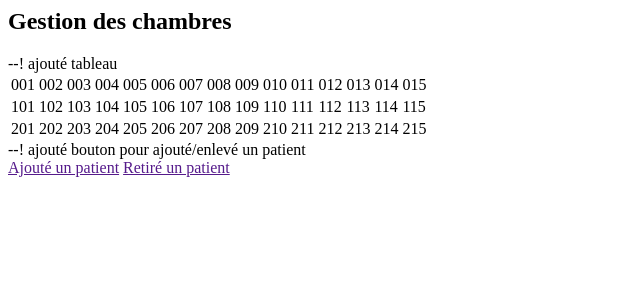
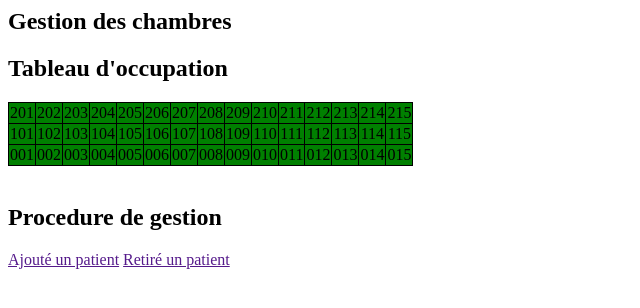
Before and after one commit to elank228/Centre-de-convalescence, a PHP site: page /VUE/vueGestionChambre.php in a window 1280 px wide. Shown: the top 308 px of the page, without its empty margins (0-640 px from the left). Run offline with PHP 8.4, Linux system fonts and the light colour scheme.

Commit message:
Update vueGestionChambre.php

```diff
--- a/VUE/vueGestionChambre.php
+++ b/VUE/vueGestionChambre.php
@@ -1,45 +1,57 @@
 <?php
 $y = array(
-    1=>'001', 2=>'002', 3=>'003', 4=>'004',5=>'005',6=>'006', 7=>'007', 8=>'008', 9=>'009',10=>'010', 11=>'011', 12=>'012', 13=>'013',14=>'014', 15=>'015',
-    101=>'101', 102=>'102', 103=>'103', 104=>'104', 105=>'105', 106=>'106', 107=>'107', 108=>'108', 109=>'109', 110=>'110', 111=>'111', 112=>'112', 113=>'113', 114=>'114', 115=>'115',
-    201=>'201', 202=>'202', 203=>'203', 204=>'204', 205=>'205', 206=>'206', 207=>'207', 208=>'208', 209=>'209', 210=>'210', 211=>'211', 212=>'212', 213=>'213', 214=>'214', 215=>'215',
-);?>
+    1 => '001', 2 => '002', 3 => '003', 4 => '004', 5 => '005', 6 => '006', 7 => '007', 8 => '008', 9 => '009', 10 => '010', 11 => '011', 12 => '012', 13 => '013', 14 => '014', 15 => '015',
+    101 => '101', 102 => '102', 103 => '103', 104 => '104', 105 => '105', 106 => '106', 107 => '107', 108 => '108', 109 => '109', 110 => '110', 111 => '111', 112 => '112', 113 => '113', 114 => '114', 115 => '115',
+    201 => '201',202 => '202', 203 => '203', 204 => '204', 205 => '205', 206 => '206', 207 => '207', 208 => '208', 209 => '209', 210 => '210', 211 => '211', 212 => '212', 213 => '213', 214 => '214', 215 => '215',
+);
+$couleur = 'green';
+//à adapter selon l'occupation de la chambre
+?>
 <div class="gestionChambres">
     <h2>Gestion des chambres</h2>
-    <div class="tableau">
-        --! ajouté tableau <br>
+    <div class="container" id="tableau">
+        <div class="row">
+            <div class="col">
+                <h2>Tableau d'occupation</h2>
 
-        <?php
-        echo('<table>');
-        echo('<tbody>');
-            $z = 1;
-            echo('<tr class="2iemeEtage">');
-                for($i= 0; $i< 15; $i++) {
-                    echo('<td>'.$y[$z].'</td>');
+                <?php
+                echo ('<table style="caption-side: bottom; border-collapse: collapse; text-align: center;">');
+
+                $z = 201;
+                echo ('<tr>');
+                for ($i = 0; $i < 15; $i++) {
+                    //if (TauxRemplissage_Chambre($i) = 0) {$color='green'} elseif (TauxRemplissage_Chambre($i) = 0.5) {$color='orange'} elseif (TauxRemplissage_Chambre($i) = 1) {$color=red} endif
+                    echo ('<td style="border: 1px solid black; color: black; background-color: '.$couleur.';">' . $y[$z] . '</td>');
                     $z++;
                 }
-            $z = 101;
-            echo('</tr>');
-            echo('<tr class="1erEtage">');
-                for($i= 0; $i< 15; $i++) {
-                    echo('<td>'.$y[$z].'</td>');
+                $z = 101;
+                echo ('</tr>');
+                echo ('<tr>');
+                for ($i = 0; $i < 15; $i++) {
+                    echo ('<td style="border: 1px solid black; color: black; background-color: '.$couleur.';">' . $y[$z] . '</td>');
                     $z++;
                 }
-            $z = 201;
-            echo('</tr>');
-            echo('<tr class="RDC">');
-                for($i= 0; $i< 15; $i++) {
-                    echo('<td>'.$y[$z].'</td>');
+                $z = 1;
+                echo ('</tr>');
+                echo ('<tr>');
+                for ($i = 0; $i < 15; $i++) {
+                    echo ('<td style="border: 1px solid black; color: black; background-color: '.$couleur.';">' . $y[$z] . '</td>');
                     $z++;
                 }
-            echo('</tr>');
-        echo('</tbody>');
-        echo('</table>');
-        ?>
+                echo ('</tr>');
+
+                echo ('</table>');
+                ?>
+            </div>
+        </div>
     </div>
-    <div class="procedure">
-        --! ajouté bouton pour ajouté/enlevé un patient <br>
-        <a href="">Ajouté un patient</a>
-        <a href="">Retiré un patient</a>
+    <div class="container" id="procedure">
+        <div class="row">
+            <div class="col">
+                <br><h2>Procedure de gestion</h2>
+                <a href="">Ajouté un patient</a>
+                <a href="">Retiré un patient</a>
+            </div>
+        </div>
     </div>
 </div>
```
